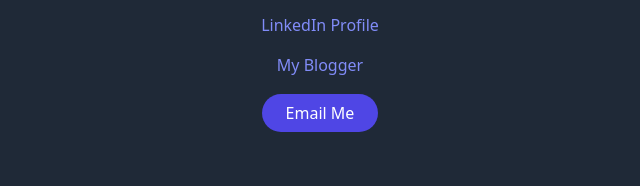
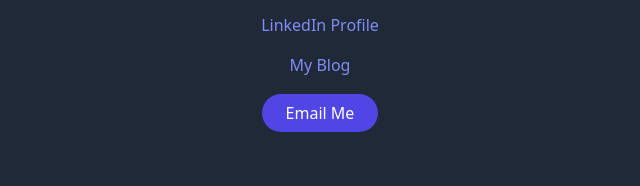
Before and after one commit to atharvpawar270601/Portfolio, a plain HTML site: page index.html in a window 1280 px wide. Shown: the part 5827-6013 px from the top of the page, 320-960 px from the left. Drawn offline with nearby package versions, Linux system fonts and the light colour scheme.

Commit message:
index.html

```diff
--- a/index.html
+++ b/index.html
@@ -417,7 +417,7 @@ const careerChart = new Chart(ctx, {
 
     <!-- Blogger Section -->
     <p class="text-gray-300 mb-6">
-      <a href="https://letstalkforedutech.blogspot.com/" target="_blank" class="text-indigo-400 hover:text-indigo-600">My Blogger</a>
+      <a href="https://letstalkforedutech.blogspot.com/" target="_blank" class="text-indigo-400 hover:text-indigo-600">My Blog</a>
     </p>
 
     <!-- Email Button -->
```
